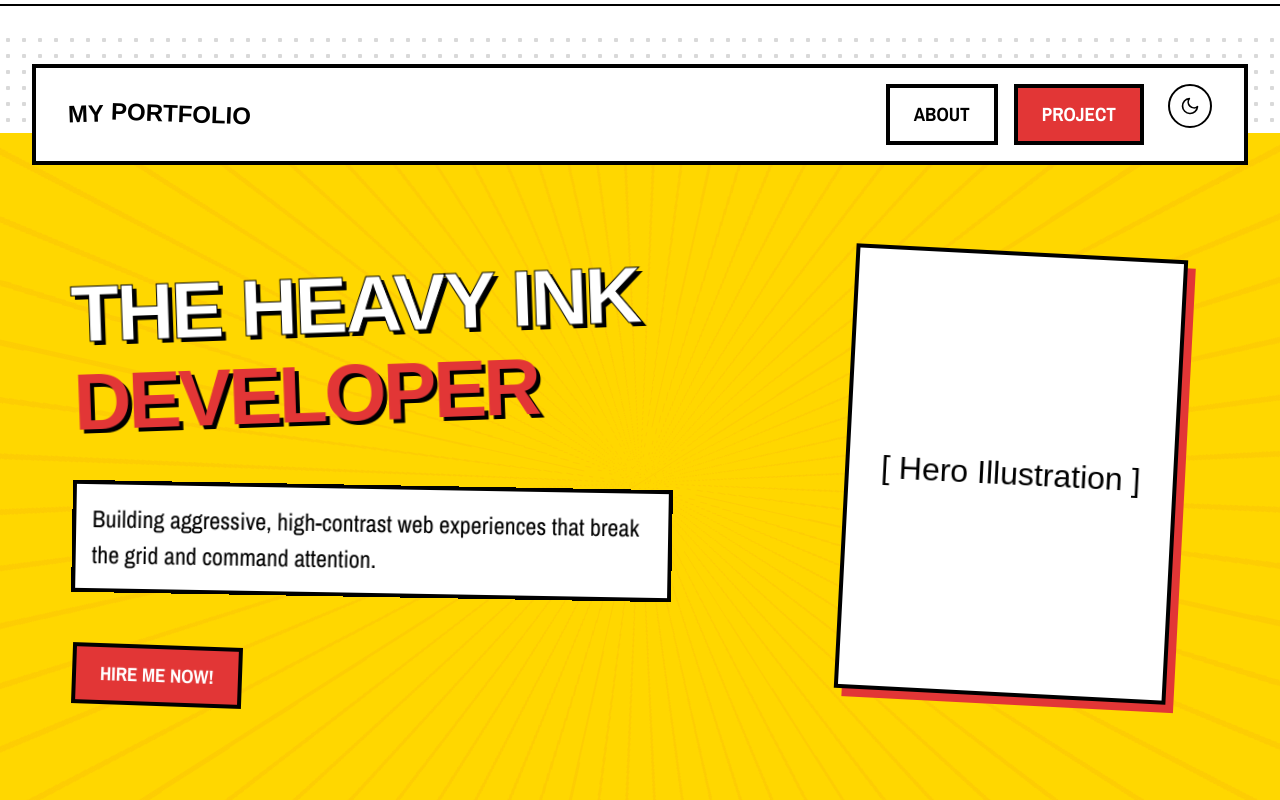
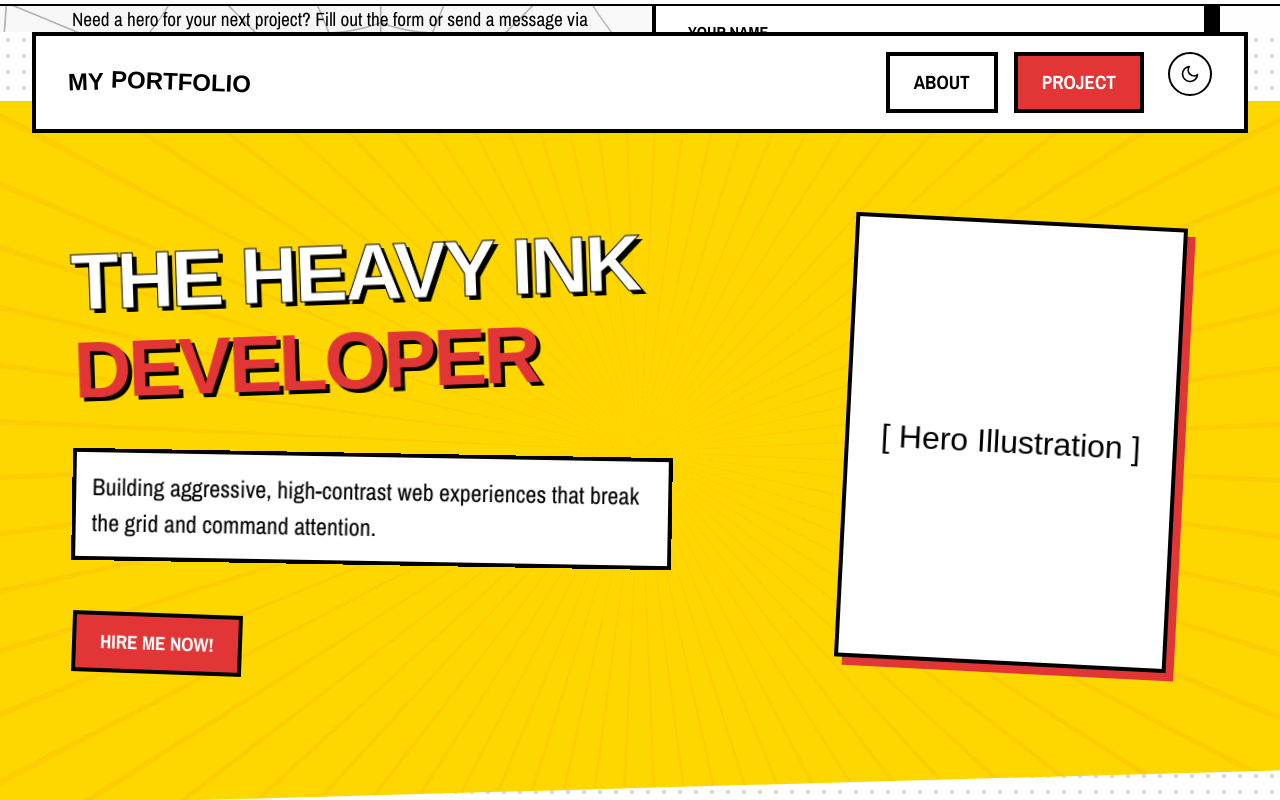
Before and after one commit to Saintfai/portfolio, a Next.js app: page / in a window 1280 px wide. Shown: the top 800 px of the page. Built offline with nearby package versions, Linux system fonts and the light colour scheme; a web font is replaced by a local one.

Commit message:
Add contact form and simplify overlay logic

```diff
--- a/app/components/ContactSection.tsx
+++ b/app/components/ContactSection.tsx
@@ -6,6 +6,41 @@ import ScrollReveal from "./ScrollReveal";
 
 export default function ContactSection() {
   const { contacts } = portfolioData;
+  const [result, setResult] = useState("");
+  const [status, setStatus] = useState<"idle" | "loading" | "success" | "error">("idle");
+
+  const handleSubmit = async (e: React.FormEvent<HTMLFormElement>) => {
+    e.preventDefault();
+    const formElement = e.currentTarget;
+    setStatus("loading");
+    setResult("Transmitting message to someone who can help...");
+
+    const formData = new FormData(formElement);
+    formData.append("access_key", "6ea507dc-e643-4b49-8d13-c4073f3ad79f");
+
+    try {
+      const response = await fetch("https://api.web3forms.com/submit", {
+        method: "POST",
+        body: formData
+      });
+
+      const data = await response.json();
+
+      if (data.success) {
+        setStatus("success");
+        setResult("Message transmitted successfully!");
+        formElement.reset();
+      } else {
+        console.log("Error", data);
+        setStatus("error");
+        setResult(data.message || "Transmission failed.");
+      }
+    } catch (error) {
+      console.error("Error submitting form", error);
+      setStatus("error");
+      setResult("Transmission failed due to network error.");
+    }
+  };
 
   return (
     <ScrollReveal
@@ -32,15 +67,15 @@ export default function ContactSection() {
           TO BE CONTINUED...
         </div>
       </div>
-      <div style={{ display: 'flex', flexDirection: 'column', alignItems: 'center', justifyContent: 'center', width: '100%', padding: '4rem 1rem', textAlign: 'center', position: 'relative', zIndex: 10 }}>
-        <ScrollReveal animationClass="scroll-reveal-simple" style={{ maxWidth: '600px' }}>
-          <h2 className="rotate-text contact-title" style={{ margin: '0 auto 1.5rem auto' }}>
+      <div className="grid-container">
+        <ScrollReveal className="col-6" animationClass="scroll-reveal-simple">
+          <h2 className="rotate-text contact-title">
             Send a<br/><span className="contact-highlight">Signal</span>
           </h2>
-          <p className="contact-description" style={{ margin: '0 auto 2.5rem auto' }}>
-            Need a hero for your next project? Connect with me on my social channels!
+          <p className="contact-description">
+            Need a hero for your next project? Fill out the form or send a message via email.
           </p>
-          <div className="contact-social-row" style={{ display: 'flex', justifyContent: 'center', flexWrap: 'wrap', gap: '24px' }}>
+          <div className="contact-social-row">
             <div className="social-btn-wrapper">
               <span className="social-tooltip">GitHub: {contacts.github}</span>
               <a
@@ -92,6 +127,47 @@ export default function ContactSection() {
             )}
           </div>
         </ScrollReveal>
+        <div className="col-6">
+          <ScrollReveal
+            animationClass="scroll-reveal-simple scroll-shadow-reveal"
+          >
+            <form onSubmit={handleSubmit} className="speech-bubble-card">
+              <div className="speech-bubble-header">
+                <h3 className="speech-bubble-title">What's on your mind?</h3>
+                <p className="speech-bubble-subtitle">Shoot me a direct message!</p>
+              </div>
+
+              <div className="speech-bubble-input-group">
+                <label className="speech-bubble-label" htmlFor="name">Your Name</label>
+                <input type="text" id="name" name="name" className="speech-bubble-input" placeholder="Peter Parker" required />
+              </div>
+              <div className="speech-bubble-input-group">
+                <label className="speech-bubble-label" htmlFor="email">Your Email</label>
+                <input type="email" id="email" name="email" className="speech-bubble-input" placeholder="peter@example.com" required />
+              </div>
+              <div className="speech-bubble-input-group">
+                <label className="speech-bubble-label" htmlFor="message">Your Message</label>
+                <textarea id="message" name="message" className="speech-bubble-input" rows={4} placeholder="Write your message here..." required></textarea>
+              </div>
+              <div className="submit-btn-container">
+                <button
+                  type="submit"
+                  className="speech-bubble-btn"
+                  disabled={status === "loading"}
+                >
+                  <span className="btn-text">{status === "loading" ? "SENDING..." : "SAY IT!"}</span>
+                </button>
+              </div>
+              {result && (
+                <div className={`chip text-center w-full ${
+                  status === "success" ? "new" : status === "error" ? "urgent" : "info"
+                }`} style={{ display: "block", margin: "16px 0 0 0" }}>
+                  {result}
+                </div>
+              )}
+            </form>
+          </ScrollReveal>
+        </div>
       </div>
     </ScrollReveal>
   );
--- a/app/components/OverlapEffect.tsx
+++ b/app/components/OverlapEffect.tsx
@@ -1,6 +1,6 @@
 "use client";
 
-import { useEffect, useRef } from "react";
+import { useEffect, useRef, useState } from "react";
 
 export default function OverlapEffect({
   mainContent,
@@ -9,107 +9,57 @@ export default function OverlapEffect({
   mainContent: React.ReactNode;
   overlapContent: React.ReactNode;
 }) {
-  const mainRef = useRef<HTMLDivElement>(null);
-  const spacerRef = useRef<HTMLDivElement>(null);
   const overlapRef = useRef<HTMLDivElement>(null);
-  const isFixed = useRef(false);
+  const [spacerHeight, setSpacerHeight] = useState(0);
 
   useEffect(() => {
-    let animationFrameId: number;
-
-    const onScroll = () => {
-      if (!mainRef.current || !spacerRef.current || !overlapRef.current) return;
-
-      const overlapRect = overlapRef.current.getBoundingClientRect();
-      const windowHeight = window.innerHeight;
-
-      // When the overlap section starts entering the viewport from the bottom
-      if (overlapRect.top <= windowHeight) {
-        if (!isFixed.current) {
-          // Freeze main content exactly where it is visually!
-          const mainRect = mainRef.current.getBoundingClientRect();
-
-          spacerRef.current.style.height = `${mainRect.height}px`;
-          spacerRef.current.style.display = "block";
-
-          mainRef.current.style.position = "fixed";
-          mainRef.current.style.top = `${mainRect.top}px`;
-          mainRef.current.style.left = `${mainRect.left}px`;
-          mainRef.current.style.width = `${mainRect.width}px`;
-          mainRef.current.style.bottom = "";
-          mainRef.current.style.transform = "none";
-
-          isFixed.current = true;
-        }
-      } else {
-        if (isFixed.current) {
-          // Unfreeze main content
-          mainRef.current.style.position = "relative";
-          mainRef.current.style.top = "";
-          mainRef.current.style.left = "";
-          mainRef.current.style.width = "";
-
-          spacerRef.current.style.display = "none";
-
-          isFixed.current = false;
-        }
+    const updateHeight = () => {
+      if (overlapRef.current) {
+        setSpacerHeight(overlapRef.current.offsetHeight);
       }
     };
 
-    const handleScroll = () => {
-      // Use requestAnimationFrame for smooth 60fps performance
-      if (animationFrameId) cancelAnimationFrame(animationFrameId);
-      animationFrameId = requestAnimationFrame(onScroll);
-    };
+    // Use ResizeObserver for perfect dynamic height tracking
+    const observer = new ResizeObserver(updateHeight);
+    if (overlapRef.current) {
+      observer.observe(overlapRef.current);
+    }
 
-    const handleResize = () => {
-      // If window resizes, we must reset the fixed state to recalculate properly
-      if (isFixed.current && mainRef.current && spacerRef.current) {
-        mainRef.current.style.position = "relative";
-        mainRef.current.style.top = "";
-        mainRef.current.style.left = "";
-        mainRef.current.style.width = "";
-        spacerRef.current.style.display = "none";
-        isFixed.current = false;
-      }
-      handleScroll();
-    };
-
-    window.addEventListener("scroll", handleScroll, { passive: true });
-    window.addEventListener("resize", handleResize, { passive: true });
-
-    // Initial call
-    handleScroll();
+    updateHeight();
+    window.addEventListener("resize", updateHeight);
 
     return () => {
-      window.removeEventListener("scroll", handleScroll);
-      window.removeEventListener("resize", handleResize);
-      if (animationFrameId) cancelAnimationFrame(animationFrameId);
+      observer.disconnect();
+      window.removeEventListener("resize", updateHeight);
     };
   }, []);
 
   return (
     <>
-      <div ref={spacerRef} style={{ display: "none", pointerEvents: "none", overflowAnchor: "none" }} />
       <div
-        ref={mainRef}
         className="page-wrapper halftone-bg"
         style={{
           position: "relative",
-          zIndex: 0,
-          overflowAnchor: "none"
+          zIndex: 1,
+          backgroundColor: "var(--bg-gutter)"
         }}
       >
         {mainContent}
       </div>
+
+      {/* Spacer to allow scrolling past the main content to reveal the fixed footer */}
+      <div style={{ height: `${spacerHeight}px`, pointerEvents: "none" }} />
+
       <div
         ref={overlapRef}
         className="overlap-wrapper"
         style={{
-          position: "relative",
-          zIndex: 1,
-          backgroundColor: "var(--bg-gutter)",
-          boxShadow: "0px -15px 30px rgba(0,0,0,0.5)"
+          position: "fixed",
+          bottom: 0,
+          left: 0,
+          right: 0,
+          width: "100%",
+          zIndex: 0
         }}
       >
         {overlapContent}
```
